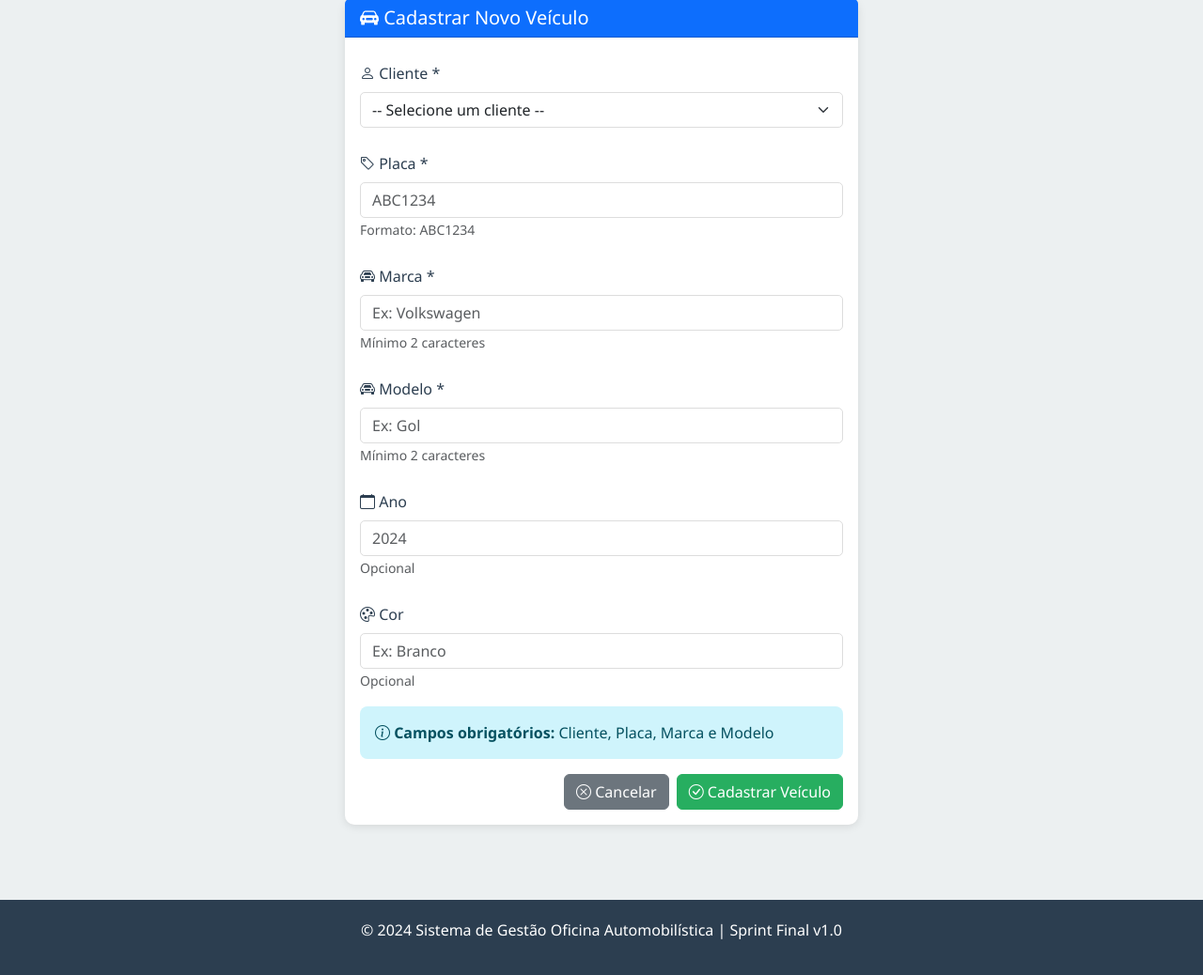
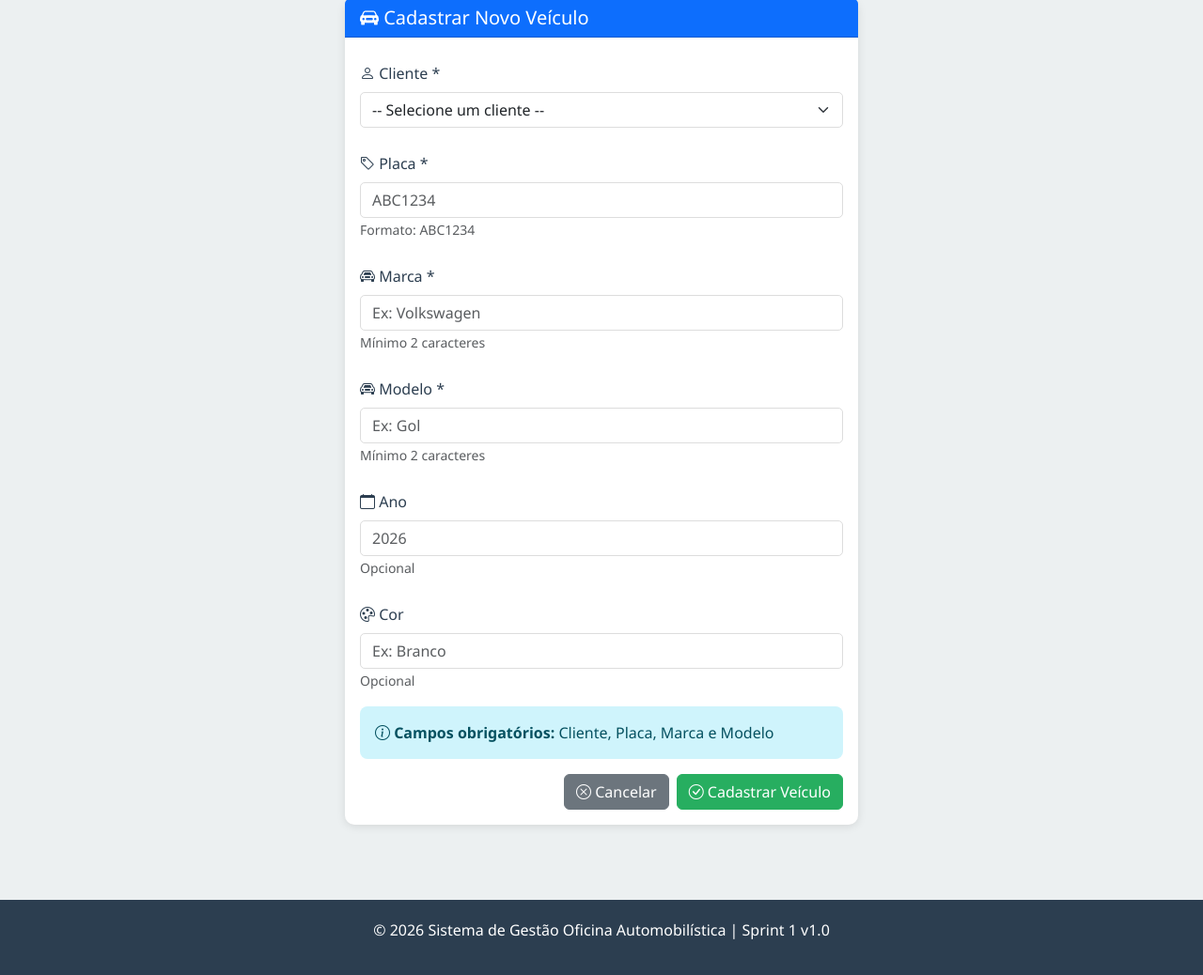
Before and after one commit to eduardacbayer/oficinapro, a Flask app: page /cadastro-veiculo in a window 1280 px wide. Shown: the part 93-1131 px from the top of the page at 94% size. Run offline with Flask 3, Linux system fonts and the light colour scheme; data comes from the database, SQL or seed files in the repository.

Commit message:
ajuste de data

```diff
--- a/oficina-app/templates/base.html
+++ b/oficina-app/templates/base.html
@@ -260,7 +260,7 @@
 
     <!-- FOOTER -->
     <footer class="footer">
-        <p>&copy; 2024 Sistema de Gestão Oficina Automobilística | Sprint Final v1.0</p>
+        <p>&copy; 2026 Sistema de Gestão Oficina Automobilística | Sprint 1 v1.0</p>
     </footer>
 
     <!-- SCRIPTS -->
--- a/oficina-app/templates/cadastro_veiculo.html
+++ b/oficina-app/templates/cadastro_veiculo.html
@@ -98,7 +98,7 @@
                             class="form-control"
                             id="ano"
                             name="ano"
-                            placeholder="2024"
+                            placeholder="2026"
                             min="1900"
                             max="2099"
                         >
```
